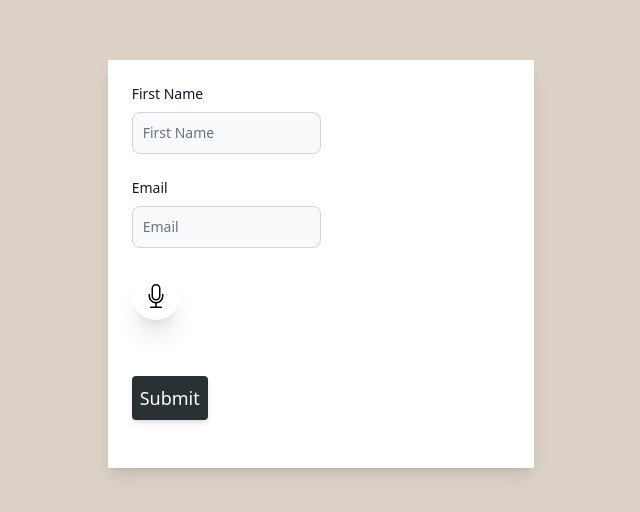
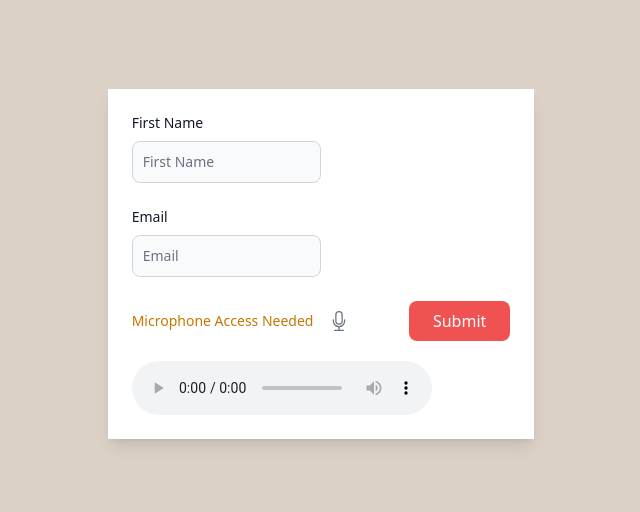
Before and after one commit to redendron-media/voice-recorder, a React (Create React App) app: page / in a window 1280 px wide. Shown: the part 136-648 px from the top of the page, without its empty margins (319-959 px from the left). Built offline with nearby package versions, Linux system fonts and the light colour scheme.

Commit message:
handleSubmit function added

```diff
--- a/src/App.js
+++ b/src/App.js
@@ -2,7 +2,13 @@ import './App.css';
 import { useRef, useState } from 'react'
 import {GrClose} from 'react-icons/gr'
 import {BsMic} from 'react-icons/bs'
+import { getStorage, ref, uploadBytesResumable, getDownloadURL } from "firebase/storage";
+import { getFirestore, doc, setDoc } from "firebase/firestore";
+import { app } from 'firebase/firebase.js';
 
+// Get a reference to Firestore and Firebase Storage
+const db = getFirestore(app);
+const storage = getStorage(app);
 
 function App() {
 const [permission, setPermission] = useState(false);
@@ -13,6 +19,7 @@ const [audioChunks, setAudioChunks] = useState([]);
 const [audio, setAudio] = useState(null);
 const [firstName, setFirstName] = useState('');
 const [email, setEmail] = useState('');
+const [audioBlob, setAudioBlob] = useState(null);
 
     const getMicrophonePermission = async () => {
         try{
@@ -60,71 +67,73 @@ const [email, setEmail] = useState('');
       //creates a playable URL from the blob file.
       const audioUrl = URL.createObjectURL(audioBlob);
       setAudio(audioUrl);
+      setAudioBlob(audioBlob);
       setAudioChunks([]);
     };
   };
 
+  const handleSubmit = async (event) => {
+    event.preventDefault();
+
+    // Upload the audio file to Firebase Storage
+    const storageRef = ref(storage, `${firstName}-${Date.now()}.mp3`);
+    const uploadTask = uploadBytesResumable(storageRef, audioBlob);
+
+    uploadTask.on('state_changed',
+      (snapshot) => {
+        // Add some progress functionality here if desired
+      },
+      (error) => {
+        console.log(error);
+      },
+      async () => {
+        const downloadURL = await getDownloadURL(uploadTask.snapshot.ref);
+        // Save the form data to Firestore
+        await setDoc(doc(db, "formSubmissionsVoiceNotes", `${firstName}-${Date.now()}`), {
+          name: firstName,
+          email: email,
+          audioURL: downloadURL
+        });
+      }
+    );
+  }
 
     return (
-//       <div className="audio-controls">
-//       <button onClick={startRecording} type="button">
-//           Start Recording
-//       </button>
-//       {recordingStatus === "recording" ? (
-//       <button onClick={stopRecording} type="button">
-//           Stop Recording
-//       </button>
-//       ) : null}
-//        <audio src={audio} controls></audio>
-//   </div>
-        <div className='bg-[#DCD1C6] w-full h-screen align-middle content-center justify-center'>
+        <form onSubmit={handleSubmit} className='bg-[#DCD1C6] w-full h-screen align-middle content-center justify-center'>
             <div className='flex-col bg-white p-6 justify-self-center align-middle mx-auto w-1/3 shadow-lg'>
                 <div className='w-[50%]'>
-                    <label for="first_name" className='block mb-2 text-sm font-medium text-gray-900 dark:text-white'>First Name</label>
+                    <label htmlFor="first_name" className='block mb-2 text-sm font-medium text-gray-900 dark:text-white'>First Name</label>
                     <input
                         type="text" id="first_name"
                         className={`bg-gray-50 border border-gray-300 text-gray-900 text-sm rounded-lg focus:ring-blue-500 focus:border-blue-500 block w-full p-2.5 dark:bg-gray-700 dark:border-gray-600 dark:placeholder-gray-400 dark:text-white dark:focus:ring-blue-500 dark:focus:border-blue-500 ${recordingStatus !== 'recording' && 'required'}`}
                         placeholder="First Name"
-                        onChange={setFirstName}
+                        value={firstName}
+                        onChange={(e) => setFirstName(e.target.value)}
                         required/>
                 </div>
                 <div className='w-[50%] my-6'>
-                    <label for="email" className='block mb-2 text-sm font-medium text-gray-900 dark:text-white'>Email</label>
+                    <label htmlFor="email" className='block mb-2 text-sm font-medium text-gray-900 dark:text-white'>Email</label>
                     <input
-                        type="email"
-                        id="email"
+                        type="email" id="email"
                         className={`bg-gray-50 border border-gray-300 text-gray-900 text-sm rounded-lg focus:ring-blue-500 focus:border-blue-500 block w-full p-2.5 dark:bg-gray-700 dark:border-gray-600 dark:placeholder-gray-400 dark:text-white dark:focus:ring-blue-500 dark:focus:border-blue-500 ${recordingStatus !== 'recording' && 'required'}`}
                         placeholder="Email"
-                        onChange={setEmail}
+                        value={email}
+                        onChange={(e) => setEmail(e.target.value)}
                         required/>
                 </div>
-                <div className='flex flex-row w-auto gap-x-6 h-20'>
-                    <div>
-                        {recordingStatus === 'recording' ? (
-                            <button type='' onClick={stopRecording} className='flex items-center justify-center w-12 h-12 rounded-full bg-transparent hover:bg-gray-100 focus:outline-none focus:ring focus:ring-blue-200 shadow-xl'>
-                            <GrClose className='text-2xl' />
-                        </button>
-                        ):(
-                            <button type='' onClick={startRecording} className='flex items-center justify-center w-12 h-12 rounded-full bg-transparent hover:bg-gray-100 focus:outline-none focus:ring focus:ring-blue-200 shadow-xl'>
-                            <BsMic className='text-2xl' />
-                        </button>
-                        )}
+                <div className='flex items-center justify-between gap-5'>
+                    <div className='flex items-center gap-4'>
+                        {permission ? <p className='text-sm text-red-600'>Microphone Access Granted</p> : <p className='text-sm text-yellow-500'>Microphone Access Needed</p>}
+                        {recordingStatus === 'recording' ? <GrClose className='text-xl text-red-500 cursor-pointer' onClick={stopRecording}/> : <BsMic className='text-xl text-gray-500 cursor-pointer' onClick={startRecording}/>}
                     </div>
-                    <div>
-                        {audio != null ? (
-                        <audio controls src={audio}></audio>
-                        ):(
-                            <></>
-                        )}
-                    </div>
+                    <button className='px-6 py-2 bg-red-500 text-white rounded-lg'>Submit</button>
                 </div>
-                <div className='my-6'>
-                        <button type='submit' className='bg-[#2a3135] text-white p-2 w-26 text-lg shadow-md rounded'>Submit</button>
+                <div className='mt-5'>
+                    <audio controls src={audio}></audio>
                 </div>
             </div>
-
-        </div>
+        </form>
     );
-  };
+}
 
 export default App;
```
